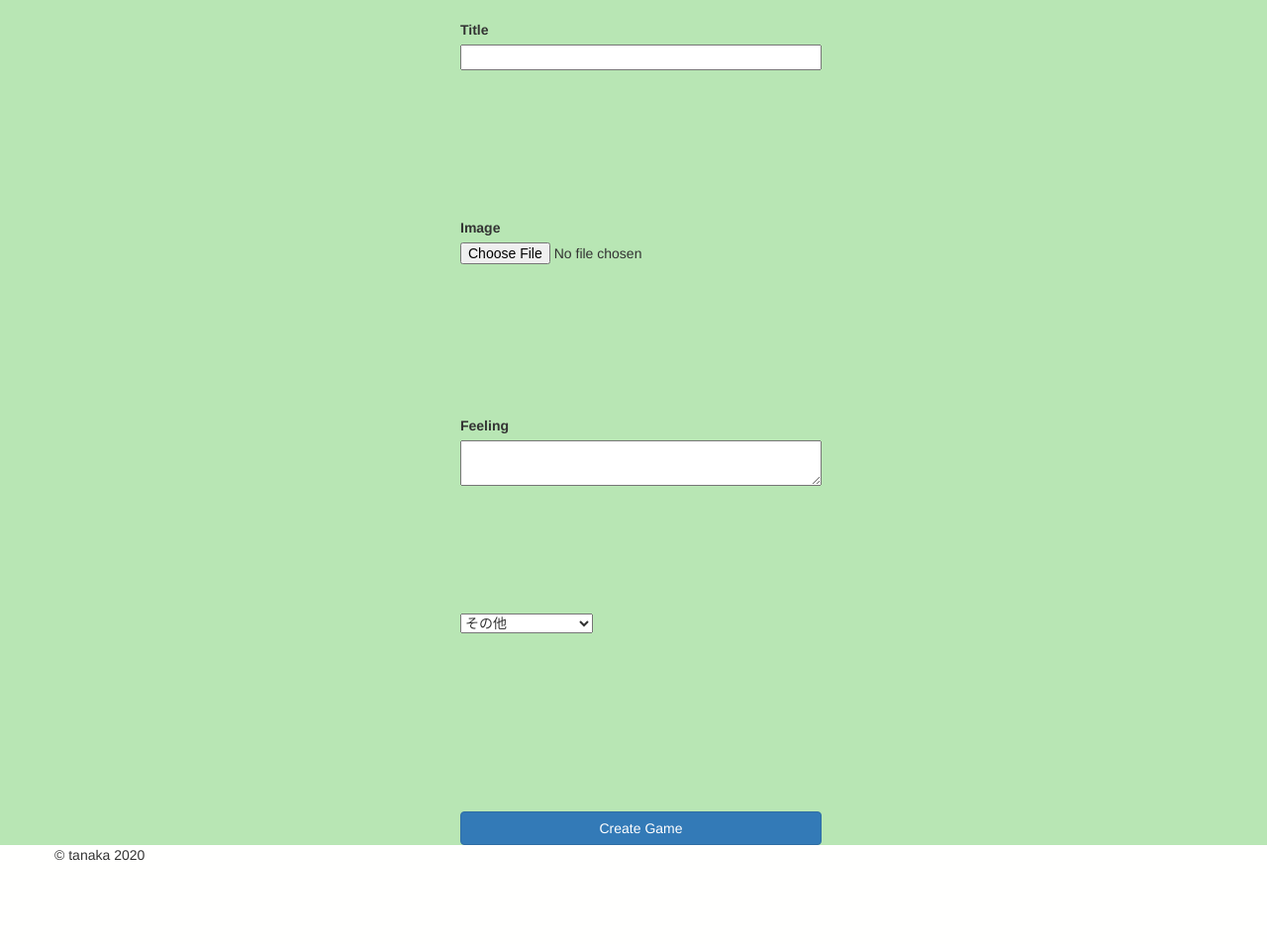
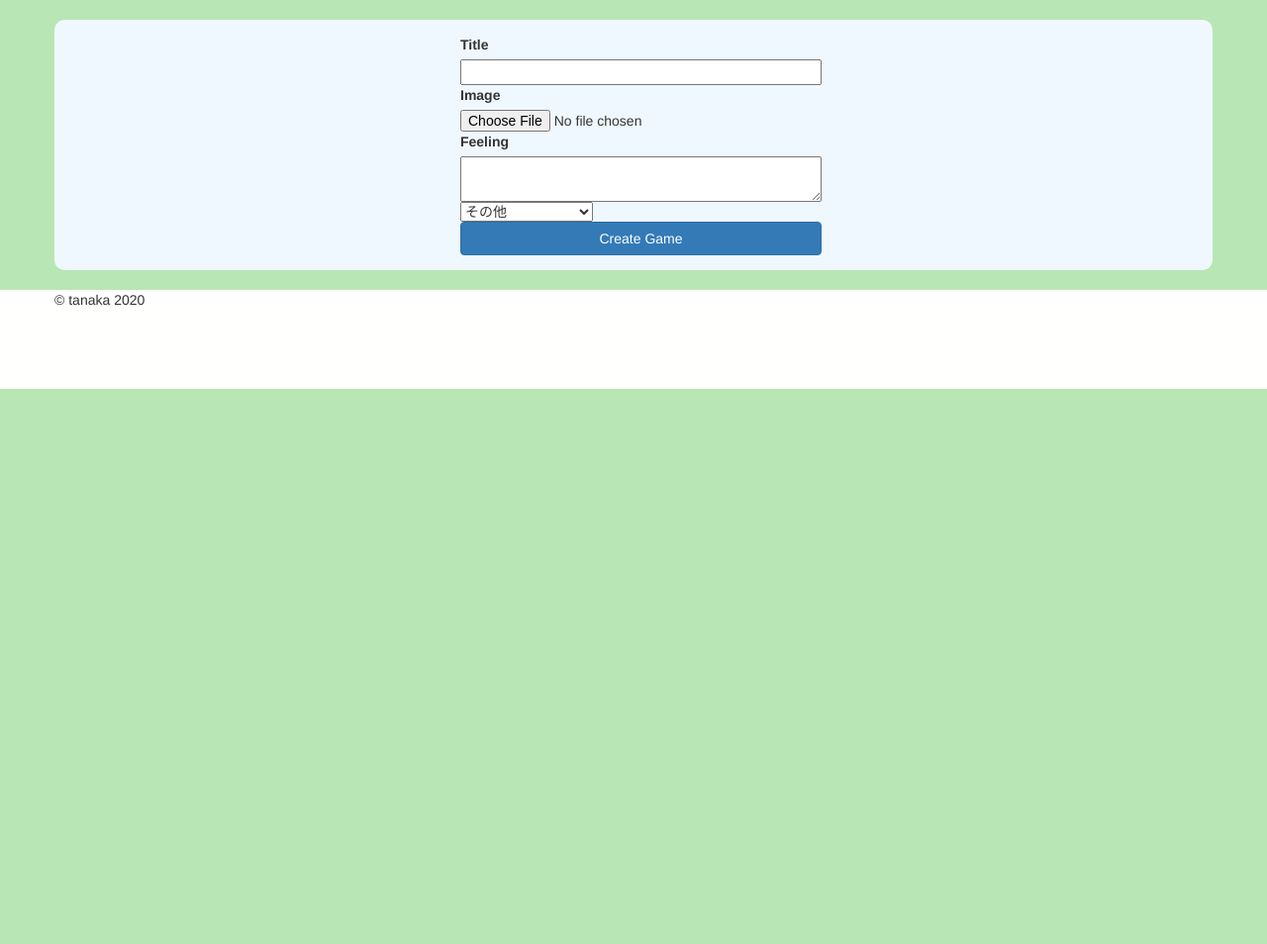
Before and after one commit to sten031/GAMEfeeling, a Rails app: page /games/new in a window 1280 px wide. Shown: the part 86-1040 px from the top of the page at 99% size. After the commit the page ends 479 px from the top, so only its background shows below. Run offline with Rails 7, Linux system fonts and the light colour scheme; style sheets or scripts are compiled from the project's sources; parts of the project's set-up code (start-up, migrations or seed data) failed here and were passed over; some libraries are stand-ins or nearby versions.

Commit message:
レイアウト調整中

```diff
--- a/app/controllers/games_controller.rb
+++ b/app/controllers/games_controller.rb
@@ -6,8 +6,12 @@ class GamesController < ApplicationController
   def create
     @game = Game.new(game_params)
     @game.user_id = current_user.id
-    @game.save
-    redirect_to games_path(@game.id)
+    if @game.save
+      redirect_to games_path(@game.id)
+    else
+      @game.user_id = current_user.id
+      render 'new'
+    end
   end
 
   def index
@@ -26,8 +30,11 @@ class GamesController < ApplicationController
 
   def update
     @game = Game.find(params[:id])
-    @game.update(game_params)
-    redirect_to game_path(@game)
+    if @game.update(game_params)
+      redirect_to game_path(@game)
+    else
+      render 'edit'
+    end
   end
 
   def destroy
--- a/app/models/game_comment.rb
+++ b/app/models/game_comment.rb
@@ -1,5 +1,7 @@
 class GameComment < ApplicationRecord
   belongs_to :user
   belongs_to :game
+
   validates :comment, presence: true
+  validates :comment, length: { maximum: 200 }
 end
--- a/app/models/user.rb
+++ b/app/models/user.rb
@@ -3,8 +3,14 @@ class User < ApplicationRecord
   # :confirmable, :lockable, :timeoutable, :trackable and :omniauthable
   devise :database_authenticatable, :registerable,:recoverable, :rememberable, :validatable
   attachment :image, destroy: false
+
   has_many :games
   has_many :favorites
+
+  validates :name, presence: true
+  validates :introduction, length: { maximum: 200 }
+
+  #フォローフォロワーの処理
   has_many :follower, class_name: "Relationship", foreign_key: "follower_id", dependent: :destroy#フォロー取得
   has_many :followed, class_name: "Relationship", foreign_key: "followed_id", dependent: :destroy#フォロワー取得
   has_many :following_user, through: :follower, source: :followed # 自分がフォローしている人
--- a/app/views/games/edit.html.erb
+++ b/app/views/games/edit.html.erb
@@ -1,5 +1,6 @@
 <div class="col-xs-12">
   <%= form_with model: @game, url: game_path,  local: true do |f| %>
+  <%= render 'layouts/errors', model: f.object %>
     <table>
       <tr>
         <th><%= f.label :title ,""%></th>
--- a/app/views/games/index.html.erb
+++ b/app/views/games/index.html.erb
@@ -7,6 +7,7 @@
         <%= link_to(game) do %>
         <%= game.title %></p>
       <% end %>
+      <p>ジャンル：<%= game.genre %></p>
       <div id="favorites_buttons_<%= game.id %>">
         <%= render partial: 'favorites/favorites', locals: { game: game} %>
       </div>
--- a/app/views/games/new.html.erb
+++ b/app/views/games/new.html.erb
@@ -1,20 +1,21 @@
-<div class="col-xs-12">
+<div class="col-xs-12 base">
 <%= form_with model: @game, url: games_path,  local: true do |f| %>
-  <div class="field field col-xs-8 col-xs-offset-4">
+  <div class="col-xs-8 col-xs-offset-4">
+    <%= render 'layouts/errors', model: f.object %>
     <%= f.label :title %><br>
     <%= f.text_field :title, class: "col-xs-6 game_title" %>
   </div>
 
-  <div class="field field col-xs-8 col-xs-offset-4">
+  <div class="col-xs-8 col-xs-offset-4">
     <%= f.label :image %><br>
     <%= f.attachment_field :image, class: "col-xs-6 game_image" %>
   </div>
 
-  <div class="field field col-xs-8 col-xs-offset-4">
+  <div class="col-xs-8 col-xs-offset-4">
     <%= f.label :feeling %><br>
     <%= f.text_area :feeling, class: "col-xs-6 game_feeling" %>
   </div>
-  <div class="field field col-xs-8 col-xs-offset-4">
+  <div class="col-xs-8 col-xs-offset-4">
   <%= f.select :genre, [["その他"], ["アクション"], ["シューティング"], ["アドベンチャー"], ["ロールプレイング"], ["パズル"], ["レースゲーム"], ["シミュレーション"], ["リズムゲーム"], ["スポーツ"]] %>
   </div>
   <div class="actions col-xs-8 col-xs-offset-4">
--- /dev/null
+++ b/app/views/layouts/_errors.html.erb
@@ -0,0 +1,11 @@
+<% if model.errors.any? %>
+    <div id="error_explanation">
+      <h3><%= pluralize(model.errors.count, "error") %>prohibited this model from being saved:</h3>
+
+      <ul>
+      <% model.errors.full_messages.each do |message| %>
+        <li><%= message %></li>
+      <% end %>
+      </ul>
+    </div>
+<% end %>
--- a/app/views/users/edit.html.erb
+++ b/app/views/users/edit.html.erb
@@ -1,6 +1,7 @@
 <div class="col-xs-12">
 <%= form_for(@user) do |f| %>
   <div class="field col-xs-8 col-xs-offset-4">
+    <%= render 'layouts/errors', model: f.object %>
     <%= f.label :"名前" %><br>
     <%= f.text_field :name, class: "col-xs-6 name" %>
   </div>
```
Also changed, not shown: app/controllers/game_comments_controller.rb (+6 -2 lines), app/controllers/users_controller.rb (+11 -2 lines), app/models/game.rb (+7 -1 lines), app/views/games/show.html.erb (+7 -4 lines).
